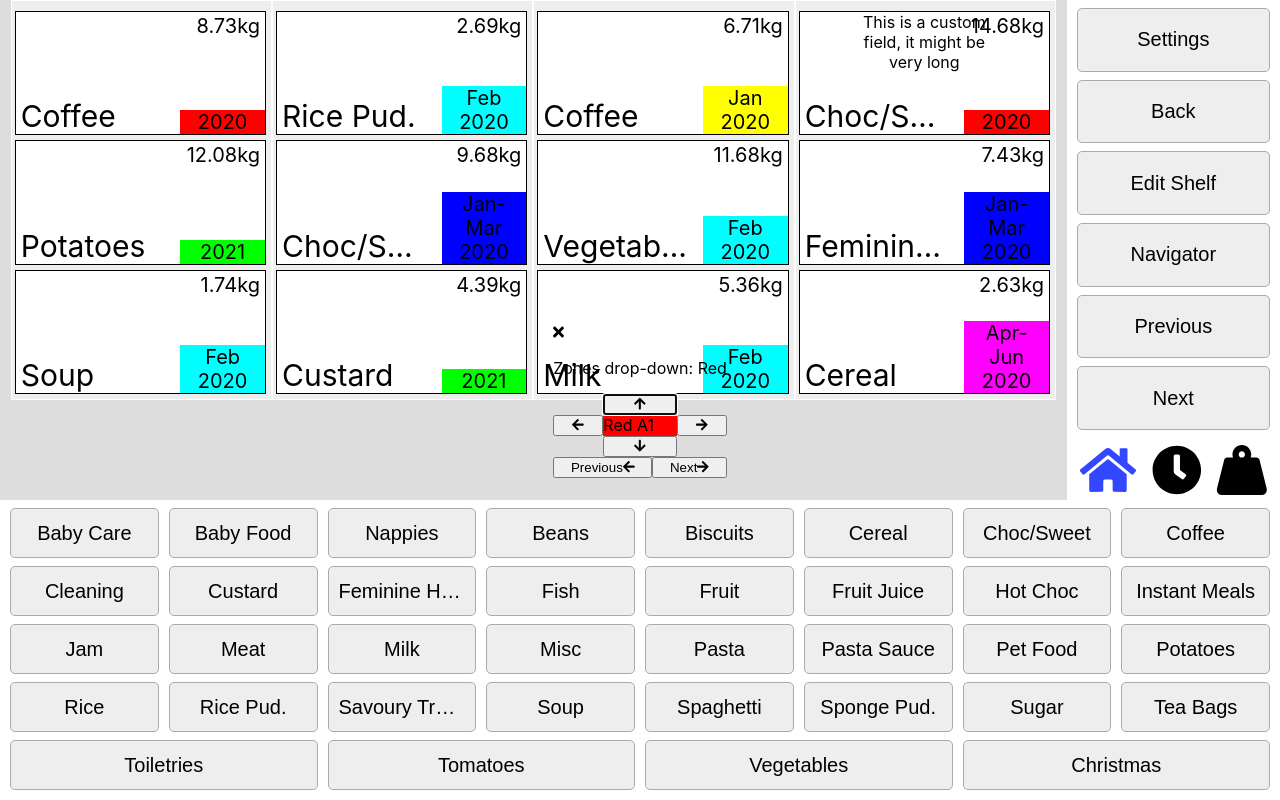
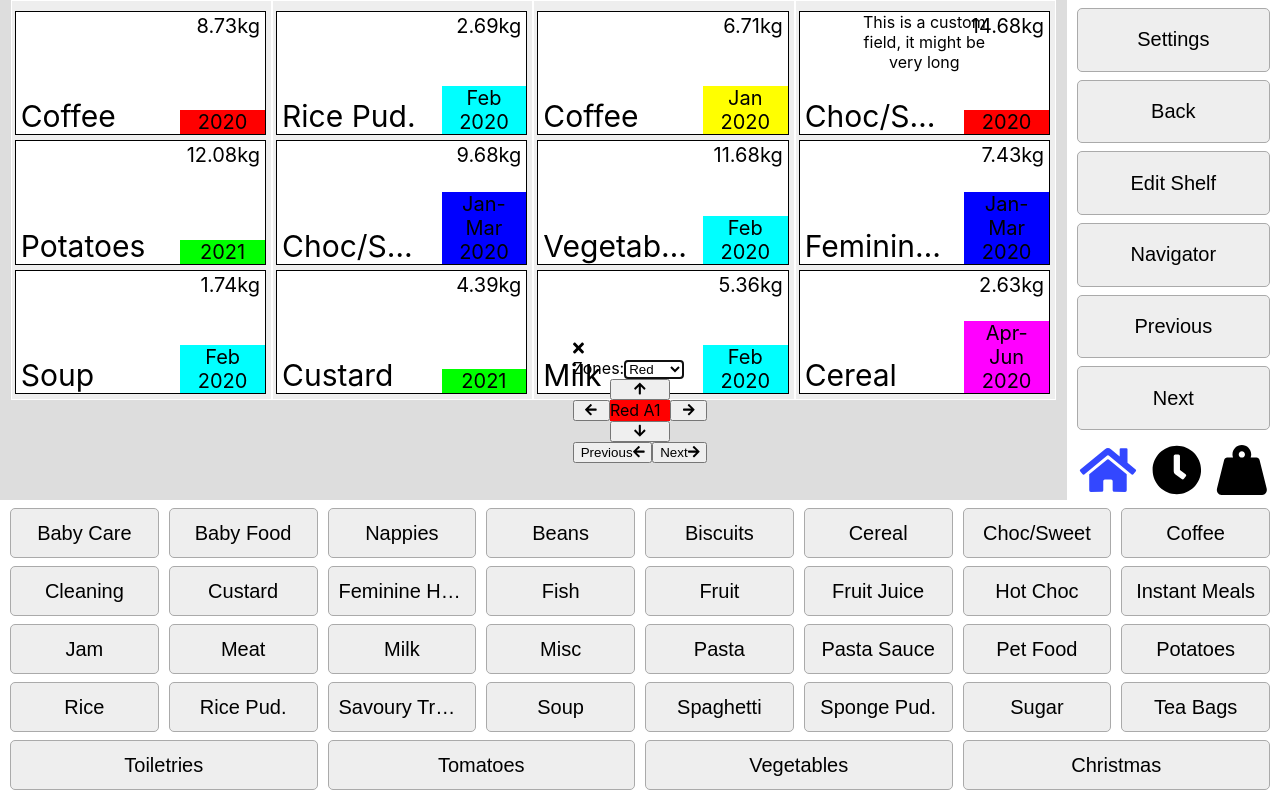
Before and after one commit to Kacper-Lubisz/TrayMaster, a React (Create React App) app: page / in a window 1280 px wide. Built offline with nearby package versions, Linux system fonts and the light colour scheme.

Commit message:
Added zone dropdown

```diff
--- a/src/ShelfView.tsx
+++ b/src/ShelfView.tsx
@@ -350,7 +350,13 @@ export class ShelfView extends React.Component<ShelfViewProps, ShelfViewState> {
                 >
                     <div className="modal">
                         <FontAwesomeIcon onClick={this.closeNavigator.bind(this)} icon={cross}/>
-                        <p> Zones drop-down: {this.state.currentShelf.parentZone?.name} </p>
+                        <div>
+                            Zones:<select name={"zones"}>
+                            {this.props.warehouse.zones.map(zone =>
+                                <option value={zone.name}>{zone.name}</option>
+                            )}
+                        </select>
+                        </div>
                         <div style={{display: "grid"}}>
                             <p style={{
                                 backgroundColor: this.state.currentShelf.parentZone?.color,
```
